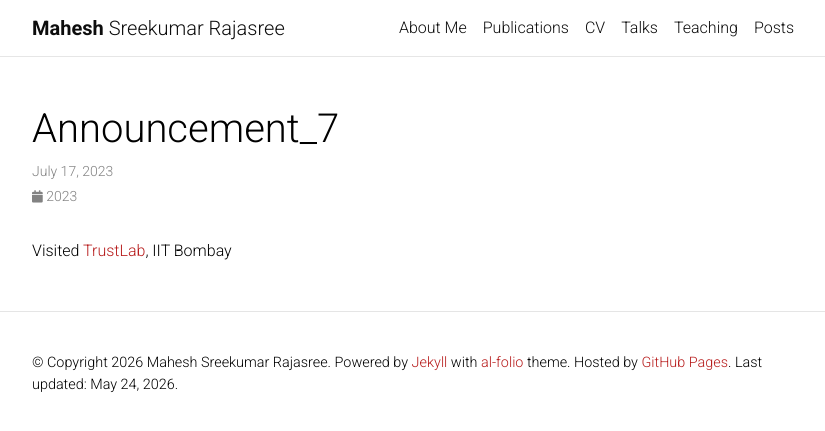
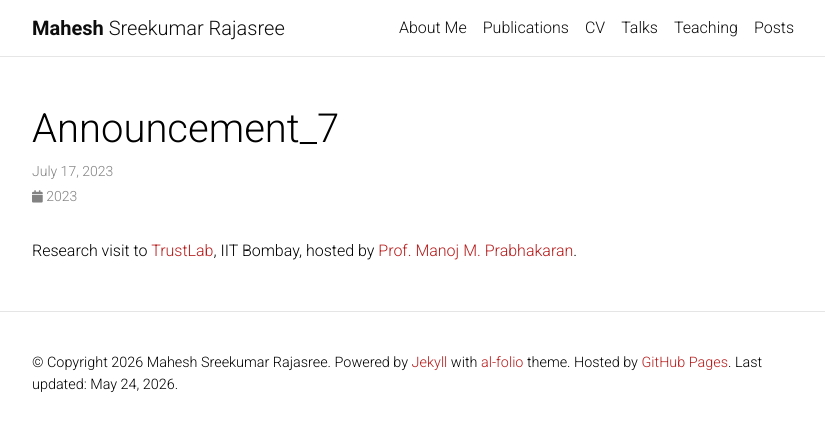
Before and after one commit to Mahe94/mahe94.github.io, a Jekyll site: the page built from _news/announcement_7.md, in a window 1280 px wide. Shown: the top 431 px of the page, without its empty margins (223-1048 px from the left). Built offline with Jekyll 4.4.1, drawn with Linux system fonts in a browser that asks for light colours; comment, search, counter and statistics services are not loaded; a style sheet for code colours, icons or effects is not loaded.

Commit message:
Update announcement_7.md

```diff
--- a/_news/announcement_7.md
+++ b/_news/announcement_7.md
@@ -5,4 +5,5 @@ inline: true
 related_posts: false
 ---
 
-Visited <a href="https://trustlab.iitb.ac.in/">TrustLab</a>, IIT Bombay
+Research visit to <a href="https://trustlab.iitb.ac.in/">TrustLab</a>, IIT Bombay, hosted by <a href="https://www.cse.iitb.ac.in/~mp/">Prof.
+Manoj M. Prabhakaran</a>.
```
